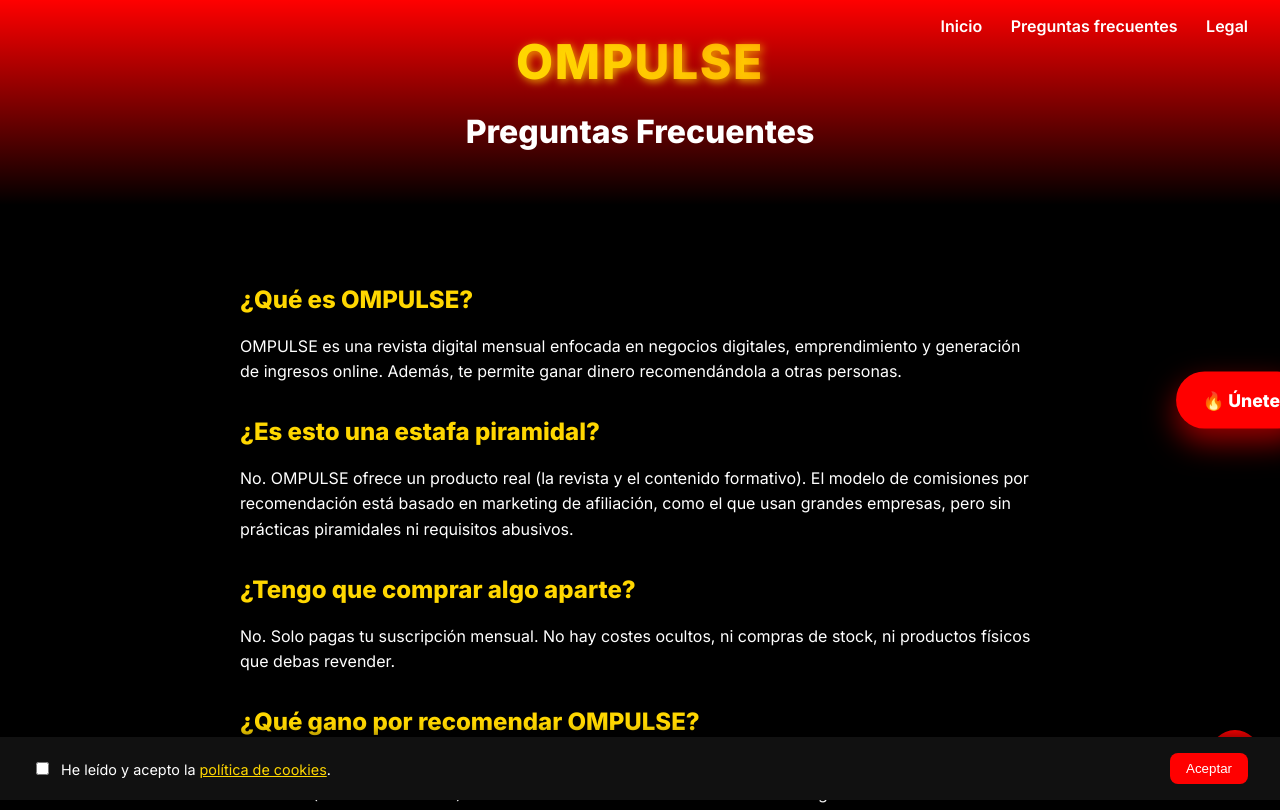
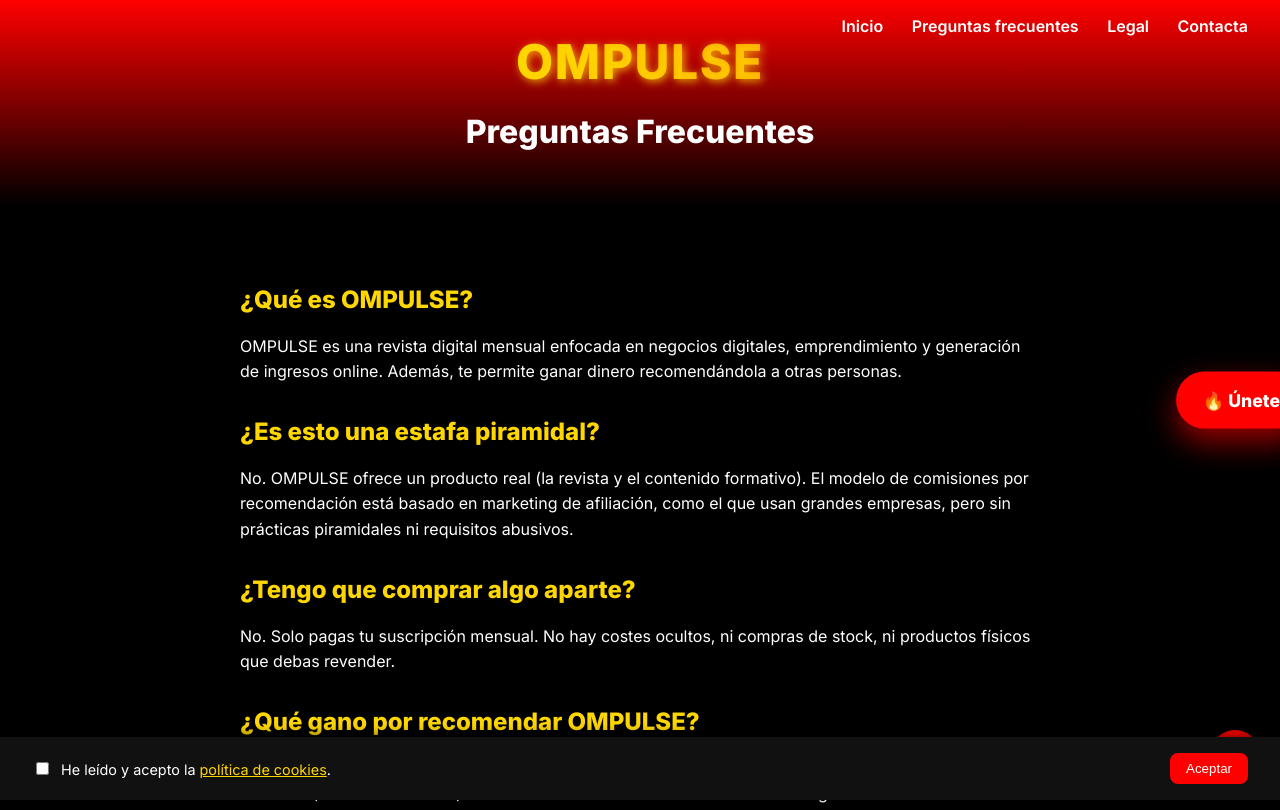
Before and after one commit to Ompulse/ompulse, a plain HTML site: page preguntas.html in a window 1280 px wide. Shown: the top 810 px of the page. Drawn offline with Linux system fonts and the light colour scheme.

Commit message:
Update preguntas.html

```diff
--- a/preguntas.html
+++ b/preguntas.html
@@ -215,6 +215,7 @@ j=d.createElement(s),dl=l!='dataLayer'?'&l='+l:'';j.async=true;j.src=
       <a href="index.html">Inicio</a>
       <a href="preguntas.html">Preguntas frecuentes</a>
       <a href="legal.html">Legal</a>
+<a href="contacto.html">Contacta</a>
     </div>
     <div class="gold-text">OMPULSE</div>
     <h1>Preguntas Frecuentes</h1>
```
